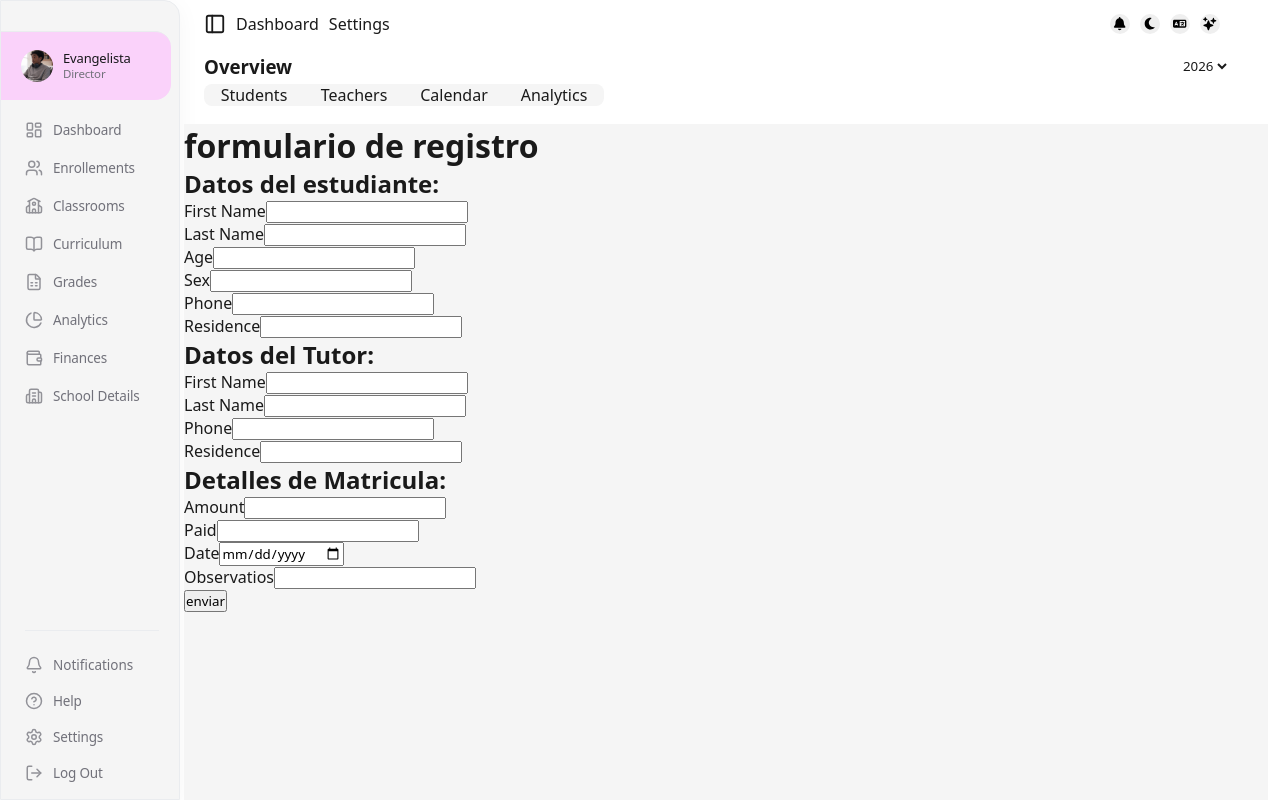
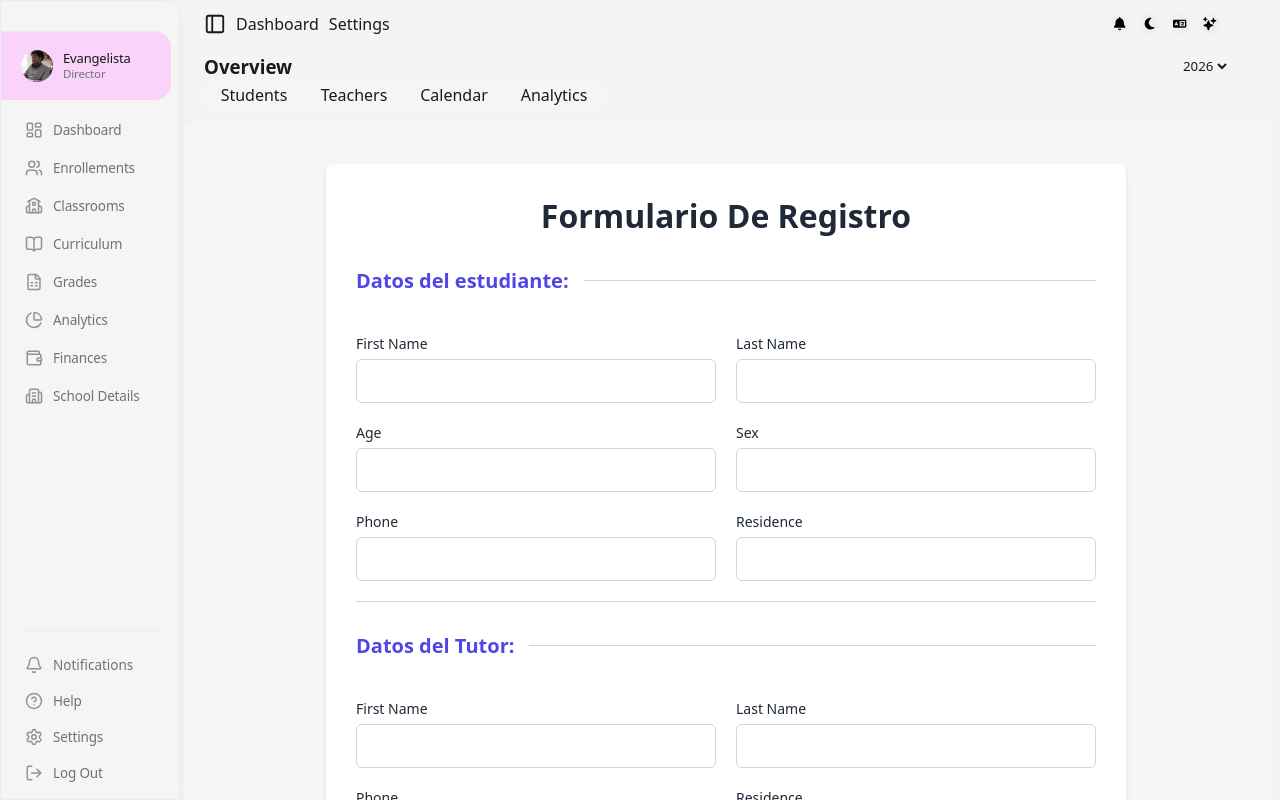
Before and after one commit to evangelistax/school, a React (Vite) app: page /enrollements/enroll in a window 1280 px wide. Built offline with nearby package versions, Linux system fonts and the light colour scheme.

Commit message:
modificar formulario

```diff
--- a/src/index.css
+++ b/src/index.css
@@ -97,6 +97,7 @@ body {
   color: var(--tex-primary);
   transition: background 1s ease;
   position: relative;
+  overflow-y: auto;
 
 }
 
@@ -818,3 +819,180 @@ tr:hover td {
 .enroll {
   color: var(--tex-primary);
 }
+
+
+/* Variables para colores y estilos consistentes */
+:root {
+  --primary-color: #4f46e5; /* Índigo moderno */
+  --primary-hover: #4338ca;
+  --bg-color: #f3f4f6;
+  --card-bg: #ffffff;
+  --text-main: #1f2937;
+  --text-muted: #6b7280;
+  --border-color: #d1d5db;
+  --focus-ring: rgba(79, 70, 229, 0.3);
+  --border-radius: 8px;
+  --transition: all 0.2s ease-in-out;
+}
+
+/* Contenedor principal de la página (opcional, para centrar el formulario) */
+body {
+  background-color: var(--bg-color);
+  font-family: 'Inter', -apple-system, BlinkMacSystemFont, "Segoe UI", Roboto, Helvetica, Arial, sans-serif;
+  margin: 0;
+  padding: 0;
+  color: var(--text-main);
+}
+
+/* Contenedor del formulario */
+.form-container {
+  max-width: 800px;
+  margin: 40px auto;
+  padding: 30px;
+  background-color: var(--card-bg);
+  border-radius: var(--border-radius);
+  box-shadow: 0 4px 6px -1px rgba(0, 0, 0, 0.1), 0 2px 4px -1px rgba(0, 0, 0, 0.06);
+}
+
+.form-container h1 {
+  text-align: center;
+  color: var(--text-main);
+  font-size: 2rem;
+  margin-bottom: 30px;
+  text-transform: capitalize;
+  font-weight: 700;
+}
+
+/* Secciones del formulario (Datos estudiante, tutor, etc.) */
+.student-data,
+.teacher-data,
+.enrollement-data {
+  margin-bottom: 30px;
+  padding-bottom: 20px;
+  border-bottom: 1px solid var(--border-color);
+}
+
+.enrollement-data {
+  border-bottom: none; /* Quitamos el borde en la última sección */
+}
+
+.form-container h2 {
+  color: var(--primary-color);
+  font-size: 1.25rem;
+  margin-bottom: 20px;
+  font-weight: 600;
+  display: flex;
+  align-items: center;
+}
+
+/* Opcional: línea decorativa al lado del h2 */
+.form-container h2::after {
+  content: "";
+  flex: 1;
+  height: 1px;
+  background-color: var(--border-color);
+  margin-left: 15px;
+}
+
+/* Diseño de grid para los inputs (2 columnas en escritorio) */
+.student-data,
+.teacher-data,
+.enrollement-data {
+  display: grid;
+  grid-template-columns: 1fr 1fr;
+  gap: 20px;
+}
+
+/* El h2 debe ocupar las dos columnas */
+.student-data h2,
+.teacher-data h2,
+.enrollement-data h2 {
+  grid-column: 1 / -1;
+}
+
+/* Estilos de los grupos de input */
+.student-data > div,
+.teacher-data > div,
+.enrollement-data > div {
+  display: flex;
+  flex-direction: column;
+}
+
+/* Estilos de las etiquetas (labels) */
+label {
+  font-size: 0.875rem;
+  font-weight: 500;
+  color: var(--text-main);
+  margin-bottom: 6px;
+}
+
+/* Estilos de los inputs */
+input[type="text"],
+input[type="number"],
+input[type="date"] {
+  padding: 10px 12px;
+  font-size: 1rem;
+  border: 1px solid var(--border-color);
+  border-radius: 6px;
+  background-color: #fff;
+  transition: var(--transition);
+  color: var(--text-main);
+}
+
+/* Estado Focus de los inputs */
+input[type="text"]:focus,
+input[type="number"]:focus,
+input[type="date"]:focus {
+  outline: none;
+  border-color: var(--primary-color);
+  box-shadow: 0 0 0 3px var(--focus-ring);
+}
+
+/* Placeholder (si decides añadirlo luego) */
+input::placeholder {
+  color: #9ca3af;
+}
+
+/* Estilos del botón de envío */
+button[type="submit"] {
+  grid-column: 1 / -1; /* Ocupa todo el ancho en el grid si lo pones dentro de un contenedor grid */
+  width: 100%;
+  padding: 12px 20px;
+  background-color: var(--primary-color);
+  color: white;
+  font-size: 1rem;
+  font-weight: 600;
+  border: none;
+  border-radius: var(--border-radius);
+  cursor: pointer;
+  text-transform: uppercase;
+  letter-spacing: 0.5px;
+  transition: var(--transition);
+  margin-top: 10px;
+}
+
+button[type="submit"]:hover {
+  background-color: var(--primary-hover);
+  box-shadow: 0 4px 6px rgba(79, 70, 229, 0.25);
+  transform: translateY(-1px);
+}
+
+button[type="submit"]:active {
+  transform: translateY(0);
+}
+
+/* --- Diseño Responsivo (Móviles) --- */
+@media (max-width: 640px) {
+  .form-container {
+    margin: 20px;
+    padding: 20px;
+  }
+
+  /* Cambiar a 1 columna en pantallas pequeñas */
+  .student-data,
+  .teacher-data,
+  .enrollement-data {
+    grid-template-columns: 1fr;
+    gap: 15px;
+  }
+}
--- a/src/pages/enroll.jsx
+++ b/src/pages/enroll.jsx
@@ -16,7 +16,7 @@ export default function Enroll() {
     );
   }
   return (
-    <>
+    <div className="form-container">
       <h1>formulario de registro</h1>
       <form onSubmit={submit}>
         <div className="student-data">
@@ -180,6 +180,6 @@ export default function Enroll() {
         </div>
         <button type="submit">enviar</button>
       </form>
-    </>
+    </div>
   );
 }
```
